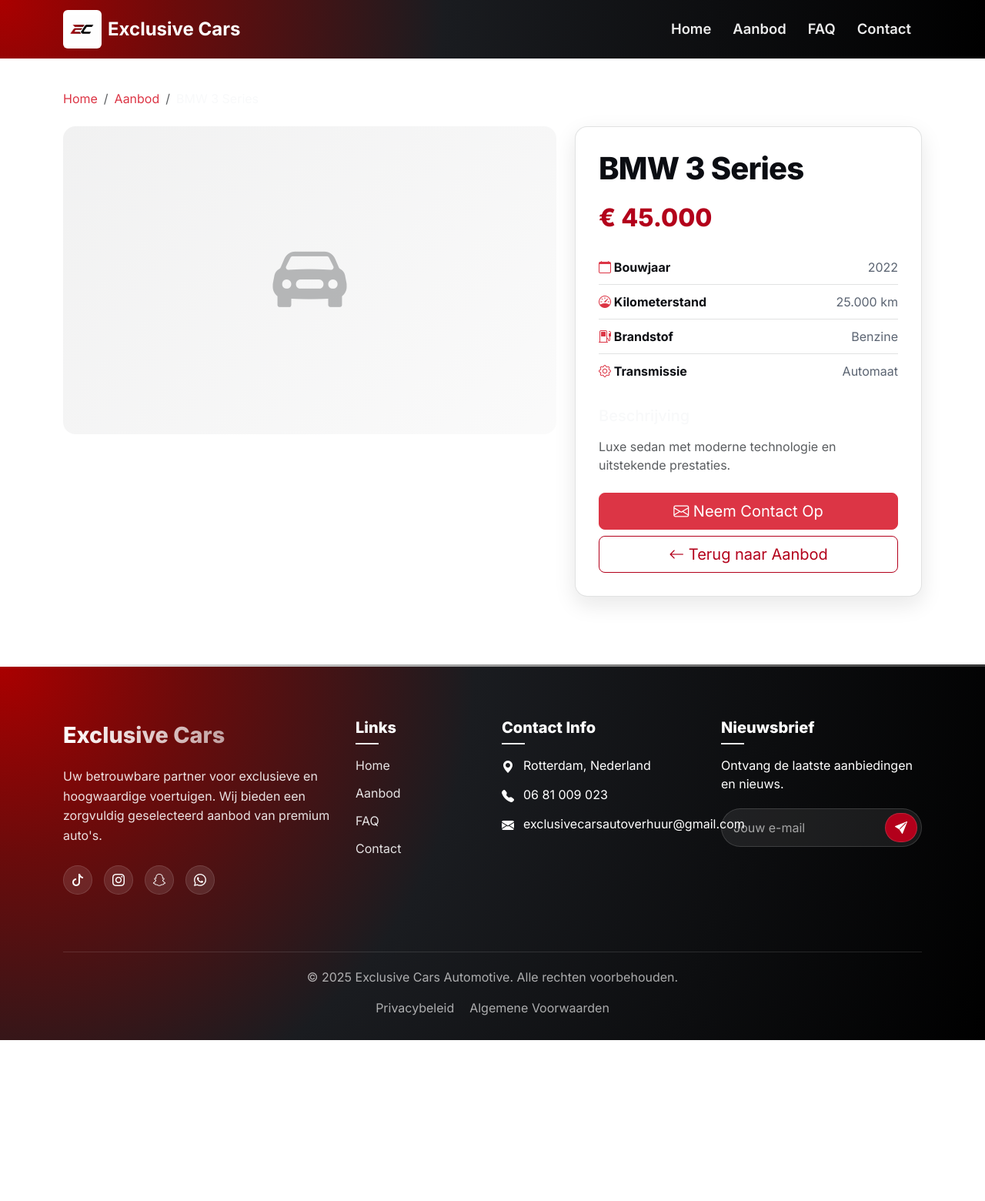
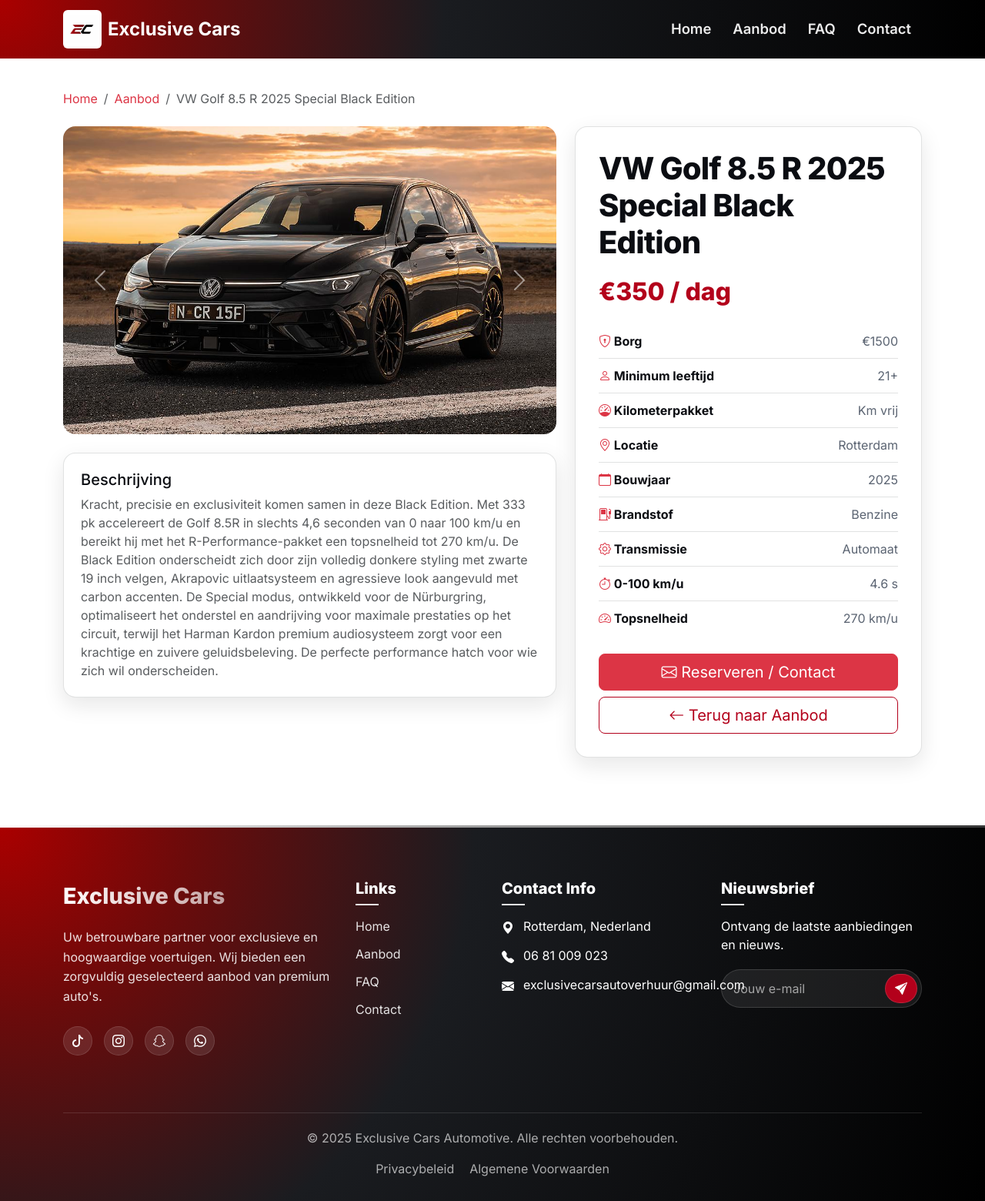
Before and after one commit to hamza-1034556/Exclusive-Cars-Automotive, a Flask app: page /auto/1 in a window 1280 px wide. Shown: the whole page at 77% size. Before the commit the page ends 1351 px from the top, so only its background shows below. Run offline with Flask 3, Linux system fonts and the light colour scheme.

Commit message:
Improve UI interactions and fix car card layout issues

```diff
--- a/app.py
+++ b/app.py
@@ -1,115 +1,119 @@
 from flask import Flask, render_template, request, redirect, url_for, flash
-import json
-import os
 
 app = Flask(__name__)
 app.config["TEMPLATES_AUTO_RELOAD"] = True
-app.secret_key = 'dev-secret-key-change-in-production'
+app.secret_key = "dev-secret-key-change-in-production"
 
-# Sample car data
 CARS = [
     {
-        'id': 1,
-        'name': 'BMW 3 Series',
-        'year': 2022,
-        'price': '€ 45.000',
-        'image': 'bmw-3-series.jpg',
-        'description': 'Luxe sedan met moderne technologie en uitstekende prestaties.',
-        'mileage': '25.000 km',
-        'fuel': 'Benzine',
-        'transmission': 'Automaat'
+        "id": 1,
+        "name": "VW Golf 8.5 R 2025 Special Black Edition",
+        "year": 2025,
+
+        # verhuur velden
+        "price_per_day": 350,
+        "deposit": 1500,
+        "min_age": 21,
+        "km_included": "Km vrij",
+        "location": "Rotterdam",
+
+        # auto info
+        "fuel": "Benzine",
+        "transmission": "Automaat",
+
+        # performance
+        "zero_to_hundred": 4.6,   # seconden
+        "top_speed": 270,         # km/u
+
+        # images
+        "images": [
+            "img/cars/golf-85-r-carbon/01.png",
+            "img/cars/golf-85-r-carbon/02.png",
+            "img/cars/golf-85-r-carbon/03.png",
+            "img/cars/golf-85-r-carbon/04.png",
+        ],
+
+        "description": (
+            "Kracht, precisie en exclusiviteit komen samen in deze Black Edition. "
+            "Met 333 pk accelereert de Golf 8.5R in slechts 4,6 seconden van 0 naar 100 km/u "
+            "en bereikt hij met het R-Performance-pakket een topsnelheid tot 270 km/u. "
+            "De Black Edition onderscheidt zich door zijn volledig donkere styling met zwarte 19 inch velgen, "
+            "Akrapovic uitlaatsysteem en agressieve look aangevuld met carbon accenten. "
+            "De Special modus, ontwikkeld voor de Nürburgring, optimaliseert het onderstel en aandrijving "
+            "voor maximale prestaties op het circuit, terwijl het Harman Kardon premium audiosysteem zorgt "
+            "voor een krachtige en zuivere geluidsbeleving. De perfecte performance hatch voor wie zich wil onderscheiden."
+        ),
     },
     {
-        'id': 2,
-        'name': 'Mercedes-Benz E-Class',
-        'year': 2021,
-        'price': '€ 52.000',
-        'image': 'mercedes-e-class.jpg',
-        'description': 'Elegante en comfortabele executive sedan met topklasse uitrusting.',
-        'mileage': '35.000 km',
-        'fuel': 'Diesel',
-        'transmission': 'Automaat'
+        "id": 2,
+        "name": "Coming Soon...",
+        "year": 2026,
+
+        # verhuur velden
+        "price_per_day": 450,
+        "deposit": 2500,
+        "min_age": 23,
+        "km_included": "Km vrij",
+        "location": "Rotterdam",
+
+        # auto info
+        "fuel": "Benzine",
+        "transmission": "Automaat",
+
+        # performance (nog niet bekend, laat leeg of None)
+        "zero_to_hundred": 3.2,
+        "top_speed": 290,
+
+        "images": [
+            "img/cars/audi-rs3-2025/01.png",
+        ],
+
+        "description": "De koning van de hyper hatch, een legendarisch blok met het beste geluid van 2026.",
     },
-    {
-        'id': 3,
-        'name': 'Audi A4',
-        'year': 2023,
-        'price': '€ 48.000',
-        'image': 'audi-a4.jpg',
-        'description': 'Sportieve sedan met verfijnde afwerking en geavanceerde technologie.',
-        'mileage': '15.000 km',
-        'fuel': 'Benzine',
-        'transmission': 'Automaat'
-    },
-    {
-        'id': 4,
-        'name': 'Volkswagen Golf GTI',
-        'year': 2022,
-        'price': '€ 38.000',
-        'image': 'vw-golf-gti.jpg',
-        'description': 'Iconische hot hatch met sportieve prestaties en praktische ruimte.',
-        'mileage': '20.000 km',
-        'fuel': 'Benzine',
-        'transmission': 'Handgeschakeld'
-    },
-    {
-        'id': 5,
-        'name': 'Tesla Model 3',
-        'year': 2023,
-        'price': '€ 55.000',
-        'image': 'tesla-model-3.jpg',
-        'description': 'Elektrische sedan met indrukwekkende range en cutting-edge technologie.',
-        'mileage': '10.000 km',
-        'fuel': 'Elektrisch',
-        'transmission': 'Automaat'
-    },
-    {
-        'id': 6,
-        'name': 'Porsche Cayenne',
-        'year': 2022,
-        'price': '€ 85.000',
-        'image': 'porsche-cayenne.jpg',
-        'description': 'Luxe SUV met sportieve prestaties en premium afwerking.',
-        'mileage': '18.000 km',
-        'fuel': 'Benzine',
-        'transmission': 'Automaat'
-    }
 ]
 
-@app.route('/')
+
+@app.route("/")
 def home():
-    return render_template('home.html')
+    return render_template("home.html")
 
-@app.route('/aanbod')
+
+@app.route("/aanbod")
 def aanbod():
-    return render_template('aanbod.html', cars=CARS)
+    return render_template("aanbod.html", cars=CARS)
 
-@app.route('/auto/<int:car_id>')
+
+@app.route("/auto/<int:car_id>")
 def car_detail(car_id):
-    car = next((car for car in CARS if car['id'] == car_id), None)
+    car = next((c for c in CARS if c["id"] == car_id), None)
     if car is None:
-        flash('Auto niet gevonden.', 'danger')
-        return redirect(url_for('aanbod'))
-    return render_template('car_detail.html', car=car)
+        flash("Auto niet gevonden.", "danger")
+        return redirect(url_for("aanbod"))
+    return render_template("car_detail.html", car=car)
 
-@app.route('/faq')
+
+@app.route("/faq")
 def faq():
-    return render_template('faq.html')
+    return render_template("faq.html")
 
-@app.route('/contact', methods=['GET', 'POST'])
+
+@app.route("/contact", methods=["GET", "POST"])
 def contact():
-    if request.method == 'POST':
-        email = request.form.get('email')
+    if request.method == "POST":
+        email = request.form.get("email")
         if email:
-            # In a real application, you would save this to a database
-            flash('Bedankt! We hebben uw e-mailadres ontvangen. U ontvangt binnenkort uw kortingscode.', 'success')
-            return redirect(url_for('contact'))
-        else:
-            flash('Vul alstublieft een geldig e-mailadres in.', 'danger')
-    return render_template('contact.html')
+            flash(
+                "Bedankt! We hebben uw e-mailadres ontvangen. U ontvangt binnenkort uw kortingscode.",
+                "success",
+            )
+            return redirect(url_for("contact"))
+        flash("Vul alstublieft een geldig e-mailadres in.", "danger")
 
-if __name__ == '__main__':
-    # Debug mode should be disabled in production
+    return render_template("contact.html")
+
+
+if __name__ == "__main__":
     import os
-    debug_mode = os.environ.get('FLASK_DEBUG', 'False').lower() == 'true'
-    app.run(debug=debug_mode, host='0.0.0.0', port=5000)
+
+    debug_mode = os.environ.get("FLASK_DEBUG", "False").lower() == "true"
+    app.run(debug=debug_mode, host="0.0.0.0", port=5000)
--- a/static/css/style.css
+++ b/static/css/style.css
@@ -279,9 +279,13 @@
 
 .car-card:hover{
   transform: translateY(-6px);
-  border-color: rgba(179,0,27,.25);
-  box-shadow: 0 18px 55px rgba(15,17,21,.14);
+  border-color: rgba(179,0,27,.45);
+  box-shadow:
+    0 18px 55px rgba(15,17,21,.14),
+    0 0 0 1px rgba(179,0,27,.10),
+    0 18px 45px rgba(179,0,27,.22);
 }
+
 
 .car-card-img{
   width: 100%;
@@ -313,8 +317,9 @@
 .car-card-details{
   display: flex;
   justify-content: space-between;
-  gap: 10px;
-  margin-bottom: 14px;
+  gap: 12px;
+  margin-bottom: 10px;
+  flex-wrap:wrap;
   font-size: .95rem;
   color: var(--muted);
 }
@@ -322,6 +327,7 @@
 .car-card-details span{
   display: inline-flex;
   align-items: center;
+  min-width: 48%;
   gap: 6px;
 }
 
@@ -376,6 +382,14 @@
   display: flex;
   justify-content: space-between;
   gap: 12px;
+}
+
+.car-detail-description{
+  background: var(--surface);
+  border: 1px solid var(--border);
+  border-radius: 16px;
+  padding: 22px;
+  box-shadow: var(--shadow-sm);
 }
 
 .car-specs li:last-child{ border-bottom: none; }
--- a/templates/car_detail.html
+++ b/templates/car_detail.html
@@ -7,50 +7,134 @@
   <div class="container">
     <nav aria-label="breadcrumb" class="mb-4">
       <ol class="breadcrumb">
-                <li class="breadcrumb-item"><a href="{{ url_for('home') }}" class="text-danger text-decoration-none">Home</a></li>
-                <li class="breadcrumb-item"><a href="{{ url_for('aanbod') }}" class="text-danger text-decoration-none">Aanbod</a></li>
-                <li class="breadcrumb-item active text-light" aria-current="page">{{ car.name }}</li>
+        <li class="breadcrumb-item">
+          <a href="{{ url_for('home') }}" class="text-danger text-decoration-none">Home</a>
+        </li>
+        <li class="breadcrumb-item">
+          <a href="{{ url_for('aanbod') }}" class="text-danger text-decoration-none">Aanbod</a>
+        </li>
+        <li class="breadcrumb-item active text-muted" aria-current="page">{{ car.name }}</li>
       </ol>
     </nav>
 
     <div class="row g-4">
       <div class="col-lg-7">
+        {% set has_images = (car.images is defined and car.images and car.images|length > 0) %}
+
+        {% if has_images %}
+          <div id="carCarousel" class="carousel slide" data-bs-ride="carousel">
+            <div class="carousel-inner">
+              {% for img in car.images %}
+                <div class="carousel-item {% if loop.first %}active{% endif %}">
+                  <img
+                    src="{{ url_for('static', filename=img) }}"
+                    class="d-block w-100"
+                    alt="{{ car.name }} foto {{ loop.index }}"
+                    style="height:400px;object-fit:cover;border-radius:16px;"
+                  >
+                </div>
+              {% endfor %}
+            </div>
+
+            {% if car.images|length > 1 %}
+              <button class="carousel-control-prev" type="button" data-bs-target="#carCarousel" data-bs-slide="prev">
+                <span class="carousel-control-prev-icon" aria-hidden="true"></span>
+                <span class="visually-hidden">Vorige</span>
+              </button>
+              <button class="carousel-control-next" type="button" data-bs-target="#carCarousel" data-bs-slide="next">
+                <span class="carousel-control-next-icon" aria-hidden="true"></span>
+                <span class="visually-hidden">Volgende</span>
+              </button>
+            {% endif %}
+          </div>
+        {% else %}
           <div class="car-detail-img">
             <i class="bi bi-car-front-fill"></i>
           </div>
+        {% endif %}
+
+        {% if car.description %}
+          <div class="car-detail-description mt-4">
+            <h5 class="mb-2">Beschrijving</h5>
+            <p class="text-muted mb-0">{{ car.description }}</p>
           </div>
+        {% endif %}
+      </div>
+
       <div class="col-lg-5">
         <div class="car-detail-info">
           <h1>{{ car.name }}</h1>
-                    <div class="price">{{ car.price }}</div>
+
+          <div class="price">€{{ car.price_per_day }} / dag</div>
 
           <ul class="car-specs">
+            {% if car.deposit is defined %}
+              <li>
+                <strong><i class="bi bi-shield-lock text-danger"></i> Borg</strong>
+                <span>€{{ car.deposit }}</span>
+              </li>
+            {% endif %}
+
+            {% if car.min_age is defined %}
+              <li>
+                <strong><i class="bi bi-person text-danger"></i> Minimum leeftijd</strong>
+                <span>{{ car.min_age }}+</span>
+              </li>
+            {% endif %}
+
+            {% if car.km_included is defined %}
+              <li>
+                <strong><i class="bi bi-speedometer text-danger"></i> Kilometerpakket</strong>
+                <span>{{ car.km_included }}</span>
+              </li>
+            {% endif %}
+
+            {% if car.location is defined %}
+              <li>
+                <strong><i class="bi bi-geo-alt text-danger"></i> Locatie</strong>
+                <span>{{ car.location }}</span>
+              </li>
+            {% endif %}
+
+            {% if car.year is defined %}
               <li>
                 <strong><i class="bi bi-calendar text-danger"></i> Bouwjaar</strong>
                 <span>{{ car.year }}</span>
               </li>
-                        <li>
-                            <strong><i class="bi bi-speedometer text-danger"></i> Kilometerstand</strong>
-                            <span>{{ car.mileage }}</span>
-                        </li>
+            {% endif %}
+
+            {% if car.fuel is defined %}
               <li>
                 <strong><i class="bi bi-fuel-pump text-danger"></i> Brandstof</strong>
                 <span>{{ car.fuel }}</span>
               </li>
+            {% endif %}
+
+            {% if car.transmission is defined %}
               <li>
                 <strong><i class="bi bi-gear text-danger"></i> Transmissie</strong>
                 <span>{{ car.transmission }}</span>
               </li>
+            {% endif %}
+
+            {% if car.zero_to_hundred is defined and car.zero_to_hundred %}
+              <li>
+                <strong><i class="bi bi-stopwatch text-danger"></i> 0-100 km/u</strong>
+                <span>{{ car.zero_to_hundred }} s</span>
+              </li>
+            {% endif %}
+
+            {% if car.top_speed is defined and car.top_speed %}
+              <li>
+                <strong><i class="bi bi-speedometer2 text-danger"></i> Topsnelheid</strong>
+                <span>{{ car.top_speed }} km/u</span>
+              </li>
+            {% endif %}
           </ul>
-
-                    <div class="mt-4">
-                        <h5 class="text-light mb-3">Beschrijving</h5>
-                        <p class="text-muted">{{ car.description }}</p>
-                    </div>
 
           <div class="mt-4 d-grid gap-2">
             <a href="{{ url_for('contact') }}" class="btn btn-danger btn-lg">
-                            <i class="bi bi-envelope"></i> Neem Contact Op
+              <i class="bi bi-envelope"></i> Reserveren / Contact
             </a>
             <a href="{{ url_for('aanbod') }}" class="btn btn-outline-danger btn-lg">
               <i class="bi bi-arrow-left"></i> Terug naar Aanbod
```
Also changed, not shown: templates/aanbod.html (+29 -18 lines), static/img/cars/audi-rs3-2025/01.png (added), static/img/cars/golf-85-r-carbon/01.png (added), static/img/cars/golf-85-r-carbon/02.png (added), static/img/cars/golf-85-r-carbon/03.png (added), static/img/cars/golf-85-r-carbon/04.png (added), static/img/golf8r2025voorbeeld.png (renamed from static/IMG/golf8r2025voorbeeld.png), static/img/logo_autoverhuur1.1.png (renamed from static/IMG/logo_autoverhuur1.1.png). Lines whose indentation alone changed are shown as unchanged.
